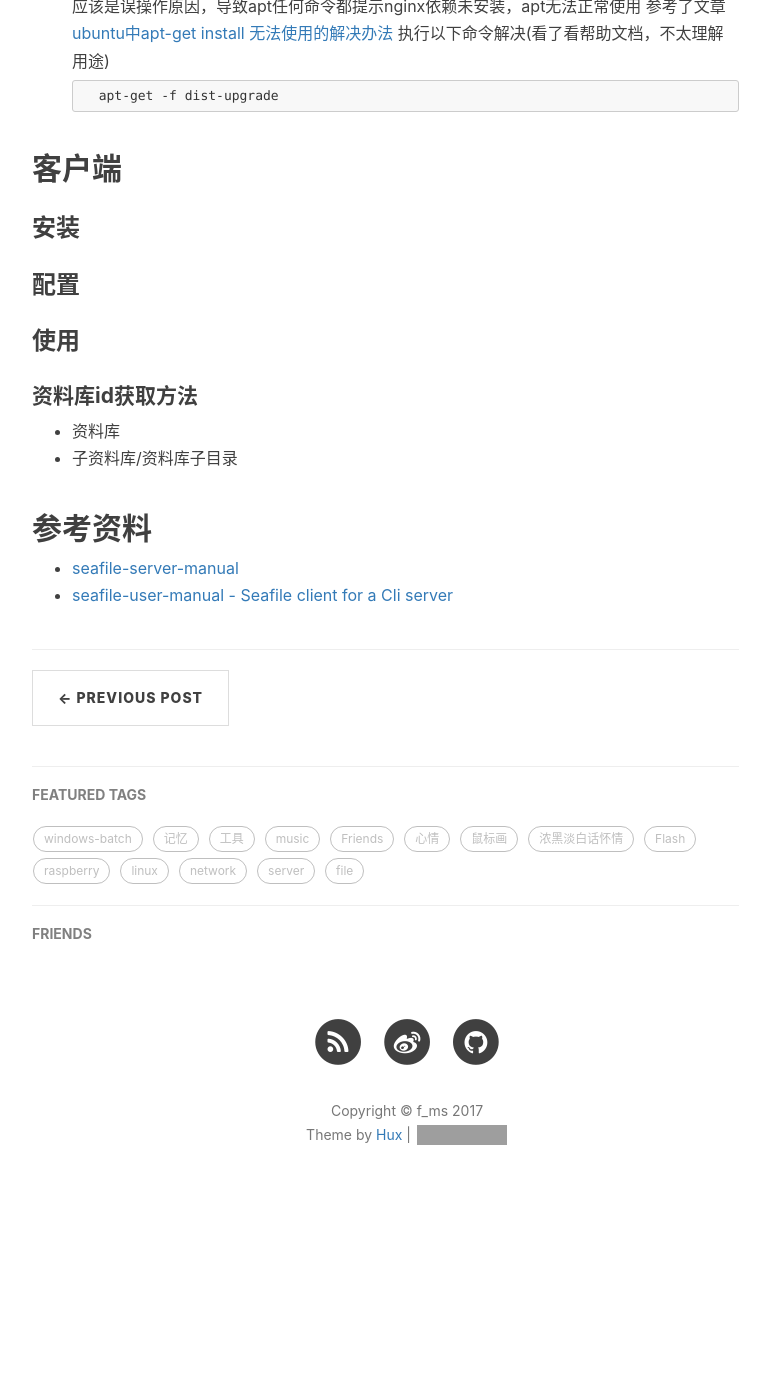
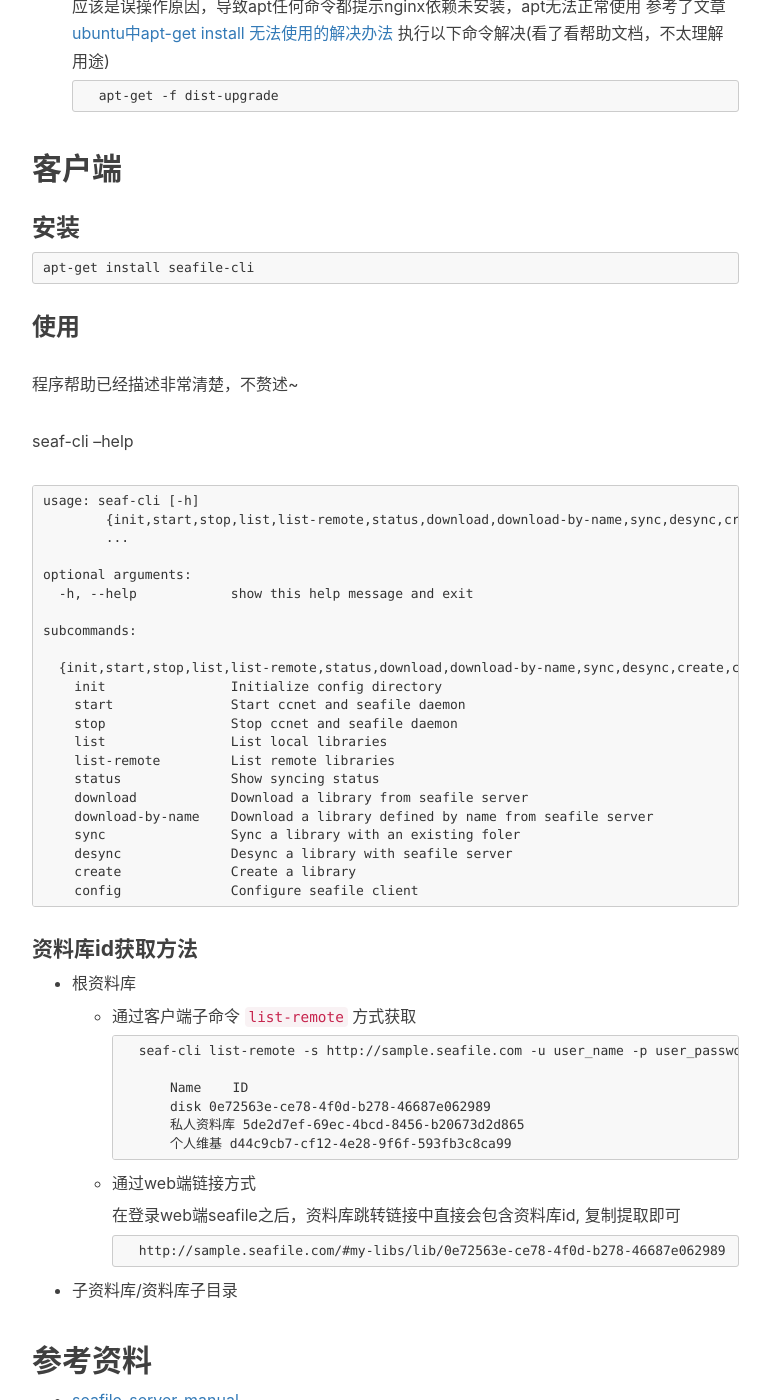
Before and after one commit to imfms/imfms.github.io, a Jekyll site: the page built from _posts/2017-07-05-seafile-install-config-use-log.markdown, in a window 1280 px wide and 1400 px high, scrolled down 3846 px. Shown: the whole window, without its empty margins (233-1003 px from the left). Built offline with Jekyll 4.4.1, drawn with Linux system fonts in a browser that asks for light colours; nearby versions of some CDN libraries; comment, search, counter and statistics services are not loaded; before the commit the page ends 5085 px from its top, so only the background shows below that; grey boxes are pictures that could not be loaded.

Commit message:
Update 2017-07-05-seafile-install-config-use-log.markdown

```diff
--- a/_posts/2017-07-05-seafile-install-config-use-log.markdown
+++ b/_posts/2017-07-05-seafile-install-config-use-log.markdown
@@ -148,15 +148,57 @@
 
 ### 安装
 
-
-
-### 配置
+	apt-get install seafile-cli
 
 ### 使用
 
+程序帮助已经描述非常清楚，不赘述~
+
+seaf-cli --help
+
+	usage: seaf-cli [-h]
+		{init,start,stop,list,list-remote,status,download,download-by-name,sync,desync,create,config}
+		...
+
+	optional arguments:
+	  -h, --help            show this help message and exit
+
+	subcommands:
+
+	  {init,start,stop,list,list-remote,status,download,download-by-name,sync,desync,create,config}
+	    init                Initialize config directory
+	    start               Start ccnet and seafile daemon
+	    stop                Stop ccnet and seafile daemon
+	    list                List local libraries
+	    list-remote         List remote libraries
+	    status              Show syncing status
+	    download            Download a library from seafile server
+	    download-by-name    Download a library defined by name from seafile server
+	    sync                Sync a library with an existing foler
+	    desync              Desync a library with seafile server
+	    create              Create a library
+	    config              Configure seafile client
+
+
 #### 资料库id获取方法
 
-- 资料库
+- 根资料库
+
+	- 通过客户端子命令 `list-remote` 方式获取
+
+			seaf-cli list-remote -s http://sample.seafile.com -u user_name -p user_password
+
+				Name    ID
+				disk 0e72563e-ce78-4f0d-b278-46687e062989
+				私人资料库 5de2d7ef-69ec-4bcd-8456-b20673d2d865
+				个人维基 d44c9cb7-cf12-4e28-9f6f-593fb3c8ca99
+
+	- 通过web端链接方式
+
+		在登录web端seafile之后，资料库跳转链接中直接会包含资料库id, 复制提取即可
+
+			http://sample.seafile.com/#my-libs/lib/0e72563e-ce78-4f0d-b278-46687e062989
+
 - 子资料库/资料库子目录
 
 ## 参考资料
```
